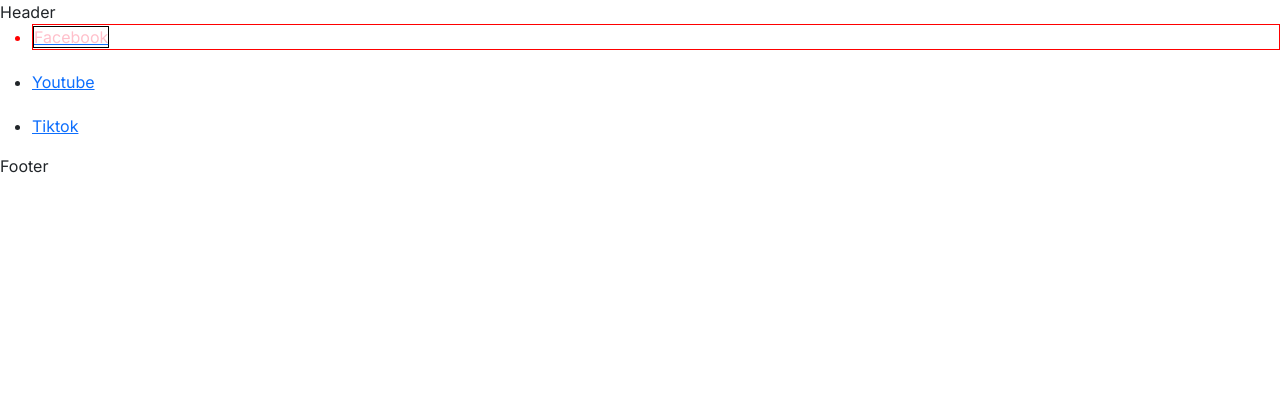
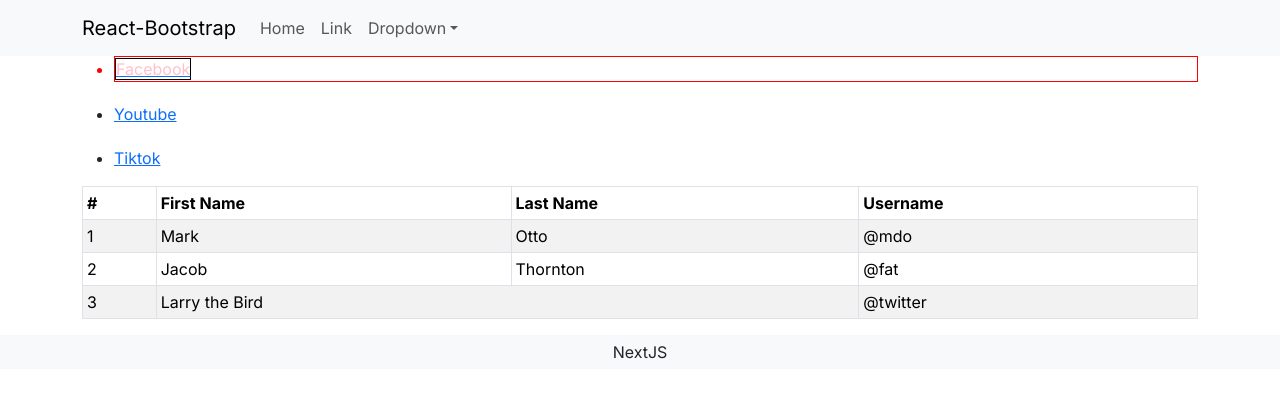
Before and after one commit to trivien11vn/NextJS_Project_1, a Next.js app: page / in a window 1280 px wide. Shown: the top 398 px of the page. Built offline with nearby package versions, Linux system fonts and the light colour scheme.

Commit message:
Home Page UI

```diff
--- a/src/app/layout.tsx
+++ b/src/app/layout.tsx
@@ -1,6 +1,10 @@
 // import './globals.css'
+'use client'
 import { Inter } from 'next/font/google'
 import 'bootstrap/dist/css/bootstrap.min.css';
+import AppHeader from '@/components/app.header';
+import AppFooter from '@/components/app.footer';
+import Container from 'react-bootstrap/Container';
 
 const inter = Inter({ subsets: ['latin'] })
 
@@ -17,9 +21,11 @@
   return (
     <html lang="en">
       <body className={inter.className}>
-        <header>Header</header>
-        {children}
-        <footer>Footer</footer>
+        <AppHeader />
+        <Container>
+          {children}
+        </Container>
+        <AppFooter />
       </body>
     </html>
   )
--- a/src/app/page.tsx
+++ b/src/app/page.tsx
@@ -1,6 +1,7 @@
 import Link from "next/link"
 import x from '@/styles/app.module.css'
 import y from '@/styles/edit.module.css'
+import AppTableee from '@/components/app.table';
 
 export default function Home() {
   return (
@@ -18,6 +19,7 @@
           <Link href='/tiktok'>Tiktok</Link>
         </li>
       </ul>
+      <AppTableee />
     </div>
   )
 }
--- /dev/null
+++ b/src/components/app.footer.tsx
@@ -0,0 +1,8 @@
+const AppFooter = () => {
+    return (
+    <div style={{textAlign: 'center', padding: '5px 0', background: '#f8f9fa'}}>
+        NextJS
+    </div>)
+}
+
+export default AppFooter
--- /dev/null
+++ b/src/components/app.header.tsx
@@ -0,0 +1,35 @@
+'use client'
+import Container from 'react-bootstrap/Container';
+import Nav from 'react-bootstrap/Nav';
+import Navbar from 'react-bootstrap/Navbar';
+import NavDropdown from 'react-bootstrap/NavDropdown';
+
+const AppHeader = () => {
+    return (
+        <Navbar expand="lg" className="bg-body-tertiary">
+            <Container>
+                <Navbar.Brand href="#home">React-Bootstrap</Navbar.Brand>
+                <Navbar.Toggle aria-controls="basic-navbar-nav" />
+                <Navbar.Collapse id="basic-navbar-nav">
+                    <Nav className="me-auto">
+                        <Nav.Link href="#home">Home</Nav.Link>
+                        <Nav.Link href="#link">Link</Nav.Link>
+                        <NavDropdown title="Dropdown" id="basic-nav-dropdown">
+                            <NavDropdown.Item href="#action/3.1">Action</NavDropdown.Item>
+                            <NavDropdown.Item href="#action/3.2">
+                                Another action
+                            </NavDropdown.Item>
+                            <NavDropdown.Item href="#action/3.3">Something</NavDropdown.Item>
+                            <NavDropdown.Divider />
+                            <NavDropdown.Item href="#action/3.4">
+                                Separated link
+                            </NavDropdown.Item>
+                        </NavDropdown>
+                    </Nav>
+                </Navbar.Collapse>
+            </Container>
+        </Navbar>
+    );
+}
+
+export default AppHeader;
--- /dev/null
+++ b/src/components/app.table.tsx
@@ -0,0 +1,37 @@
+'use client'
+import Table from 'react-bootstrap/Table';
+const AppTable = () => {
+    return (
+        <Table striped bordered hover size="sm">
+            <thead>
+                <tr>
+                    <th>#</th>
+                    <th>First Name</th>
+                    <th>Last Name</th>
+                    <th>Username</th>
+                </tr>
+            </thead>
+            <tbody>
+                <tr>
+                    <td>1</td>
+                    <td>Mark</td>
+                    <td>Otto</td>
+                    <td>@mdo</td>
+                </tr>
+                <tr>
+                    <td>2</td>
+                    <td>Jacob</td>
+                    <td>Thornton</td>
+                    <td>@fat</td>
+                </tr>
+                <tr>
+                    <td>3</td>
+                    <td colSpan={2}>Larry the Bird</td>
+                    <td>@twitter</td>
+                </tr>
+            </tbody>
+        </Table>
+    );
+}
+
+export default AppTable
```
